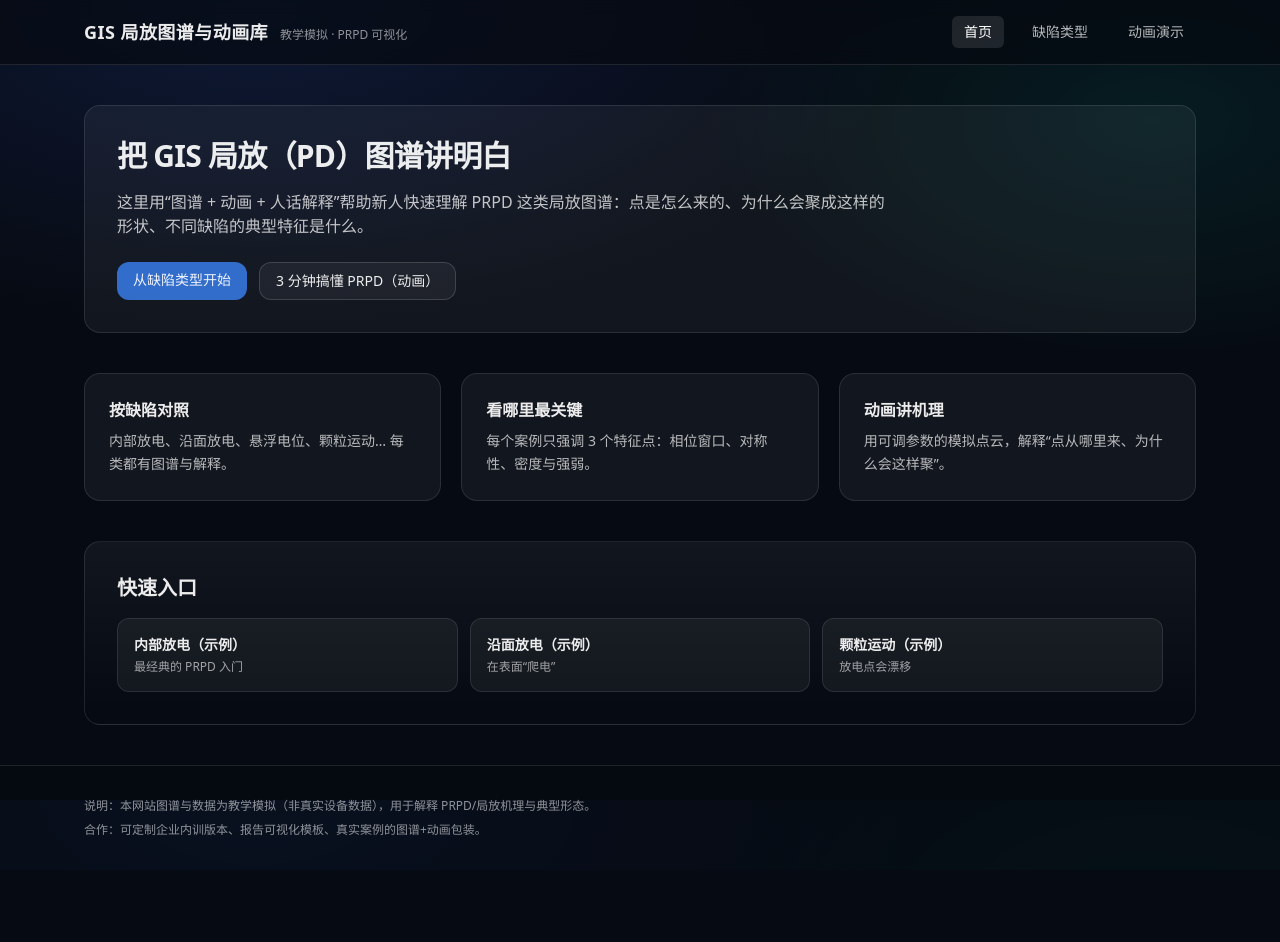
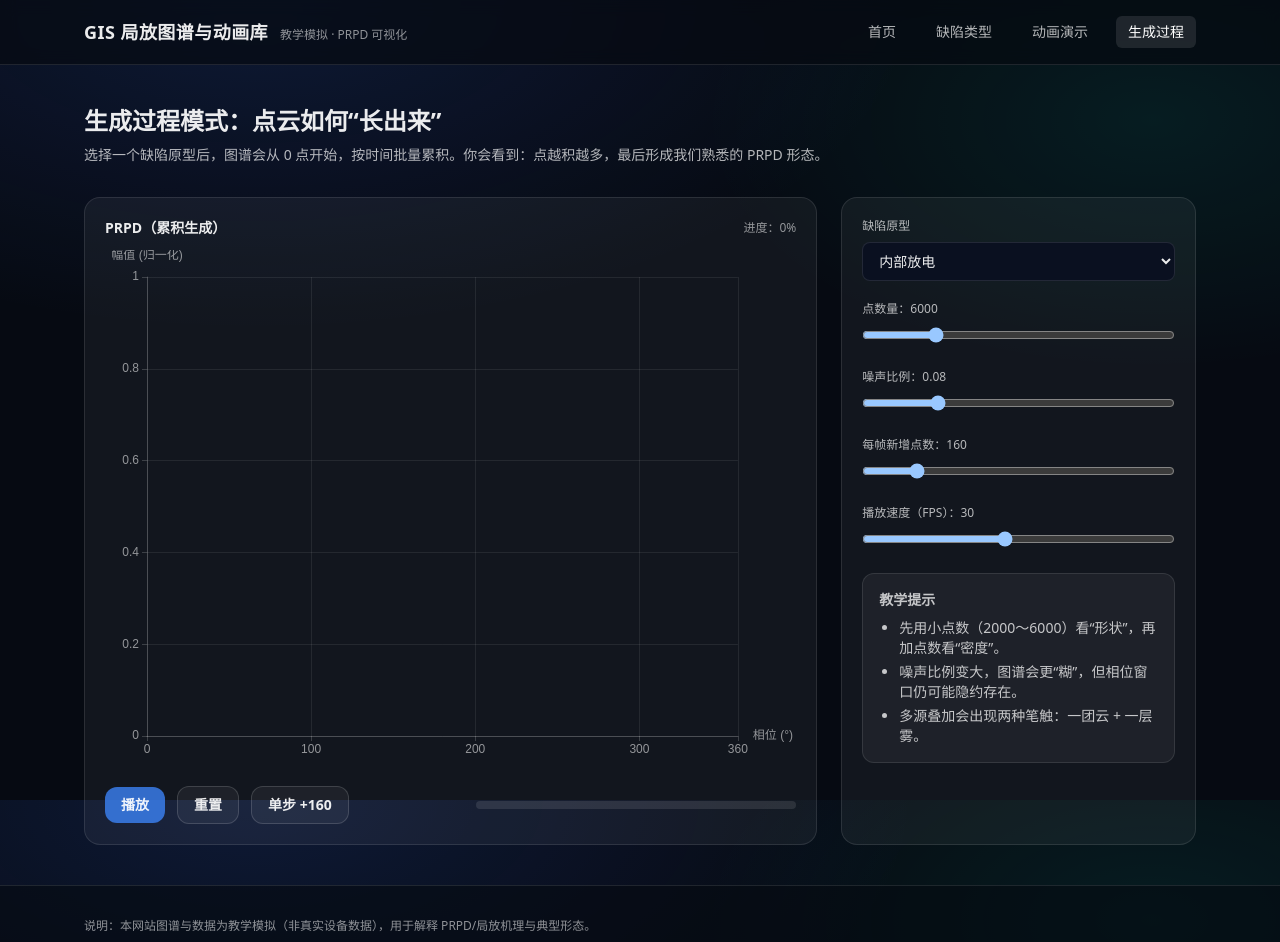
Before and after one commit to yangyuqing15715165798/gis-pd-atlas, a React (Vite) app: page /build in a window 1280 px wide. Before the commit this address led to /. Shown: the top 942 px of the page. Before the commit the page ends 870 px from the top, so only its background shows below. Built offline with nearby package versions, Linux system fonts and the light colour scheme.

Commit message:
feat: PRPD build-mode (time accumulation) with play/pause

```diff
--- a/src/App.tsx
+++ b/src/App.tsx
@@ -4,6 +4,7 @@ import { HomePage } from './pages/HomePage'
 import { DefectsPage } from './pages/DefectsPage'
 import { CasePage } from './pages/CasePage'
 import { AnimationsPage } from './pages/AnimationsPage'
+import { BuildModePage } from './pages/BuildModePage'
 
 export default function App() {
   return (
@@ -13,6 +14,7 @@ export default function App() {
         <Route path="/defects" element={<DefectsPage />} />
         <Route path="/case/:caseId" element={<CasePage />} />
         <Route path="/animations" element={<AnimationsPage />} />
+        <Route path="/build" element={<BuildModePage />} />
         <Route path="*" element={<Navigate to="/" replace />} />
       </Routes>
     </Layout>
--- /dev/null
+++ b/src/pages/BuildModePage.tsx
@@ -0,0 +1,157 @@
+import { useEffect, useMemo, useRef, useState } from 'react'
+import { PrpdChart } from '../viz/PrpdChart'
+import type { PrpdProfile } from '../viz/prpd'
+import { initStream, stepStream, type StreamState } from '../viz/prpdStream'
+
+export function BuildModePage() {
+  const [profile, setProfile] = useState<PrpdProfile>('internalVoid')
+  const [noise, setNoise] = useState(0.08)
+  const [n, setN] = useState(6000)
+  const [batch, setBatch] = useState(160)
+  const [fps, setFps] = useState(30)
+  const [playing, setPlaying] = useState(false)
+
+  const [state, setState] = useState<StreamState>(() => initStream({ seed: 42, profile, n, noise }))
+
+  useEffect(() => {
+    setState(initStream({ seed: 42, profile, n, noise }))
+    setPlaying(false)
+  }, [profile, n, noise])
+
+  const progress = useMemo(() => {
+    return state.all.length ? state.cursor / state.all.length : 0
+  }, [state])
+
+  const timer = useRef<number | null>(null)
+  useEffect(() => {
+    if (!playing) {
+      if (timer.current) window.clearInterval(timer.current)
+      timer.current = null
+      return
+    }
+
+    timer.current = window.setInterval(() => {
+      setState((s) => {
+        if (s.cursor >= s.all.length) return s
+        return stepStream(s, batch)
+      })
+    }, Math.max(10, Math.floor(1000 / fps)))
+
+    return () => {
+      if (timer.current) window.clearInterval(timer.current)
+      timer.current = null
+    }
+  }, [playing, batch, fps])
+
+  useEffect(() => {
+    if (state.cursor >= state.all.length && state.all.length > 0) {
+      setPlaying(false)
+    }
+  }, [state.cursor, state.all.length])
+
+  return (
+    <div className="space-y-8">
+      <div>
+        <h1 className="text-2xl font-semibold">生成过程模式：点云如何“长出来”</h1>
+        <p className="mt-2 max-w-3xl text-sm text-white/70">
+          选择一个缺陷原型后，图谱会从 0 点开始，按时间批量累积。你会看到：点越积越多，最后形成我们熟悉的 PRPD 形态。
+        </p>
+      </div>
+
+      <section className="grid gap-6 lg:grid-cols-3">
+        <div className="lg:col-span-2 rounded-2xl border border-white/10 bg-white/5 p-5">
+          <div className="flex flex-wrap items-center justify-between gap-3">
+            <div className="text-sm font-semibold">PRPD（累积生成）</div>
+            <div className="text-xs text-white/55">进度：{Math.round(progress * 100)}%</div>
+          </div>
+          <div className="mt-3 h-[520px]">
+            <PrpdChart points={state.shown} />
+          </div>
+
+          <div className="mt-4 flex flex-wrap items-center gap-3">
+            <button
+              className="rounded-xl bg-blue-500/80 px-4 py-2 text-sm font-semibold hover:bg-blue-500 disabled:opacity-50"
+              onClick={() => setPlaying((v) => !v)}
+              disabled={state.cursor >= state.all.length}
+            >
+              {playing ? '暂停' : '播放'}
+            </button>
+            <button
+              className="rounded-xl border border-white/15 bg-white/5 px-4 py-2 text-sm font-semibold hover:bg-white/10"
+              onClick={() => {
+                setPlaying(false)
+                setState(initStream({ seed: 42, profile, n, noise }))
+              }}
+            >
+              重置
+            </button>
+            <button
+              className="rounded-xl border border-white/15 bg-white/5 px-4 py-2 text-sm font-semibold hover:bg-white/10 disabled:opacity-50"
+              onClick={() => setState((s) => stepStream(s, batch))}
+              disabled={state.cursor >= state.all.length}
+            >
+              单步 +{batch}
+            </button>
+
+            <div className="ml-auto h-2 w-full max-w-[320px] overflow-hidden rounded-full bg-white/10">
+              <div className="h-full bg-emerald-300/70" style={{ width: `${progress * 100}%` }} />
+            </div>
+          </div>
+        </div>
+
+        <div className="space-y-5 rounded-2xl border border-white/10 bg-white/5 p-5">
+          <Control label="缺陷原型">
+            <select
+              value={profile}
+              onChange={(e) => setProfile(e.target.value as PrpdProfile)}
+              className="w-full rounded-lg border border-white/10 bg-ink-900 px-3 py-2 text-sm"
+            >
+              <option value="internalVoid">内部放电</option>
+              <option value="surface">沿面放电</option>
+              <option value="floating">悬浮电位</option>
+              <option value="particle">颗粒运动</option>
+              <option value="protrusion">尖端/毛刺</option>
+              <option value="intermittent">间歇性放电</option>
+              <option value="multiSource">多源叠加</option>
+              <option value="noise">噪声/干扰</option>
+            </select>
+          </Control>
+
+          <Control label={`点数量：${n}`}>
+            <input type="range" min={2000} max={20000} step={500} value={n} onChange={(e) => setN(Number(e.target.value))} className="w-full" />
+          </Control>
+
+          <Control label={`噪声比例：${noise.toFixed(2)}`}>
+            <input type="range" min={0} max={0.35} step={0.01} value={noise} onChange={(e) => setNoise(Number(e.target.value))} className="w-full" />
+          </Control>
+
+          <Control label={`每帧新增点数：${batch}`}>
+            <input type="range" min={40} max={800} step={20} value={batch} onChange={(e) => setBatch(Number(e.target.value))} className="w-full" />
+          </Control>
+
+          <Control label={`播放速度（FPS）：${fps}`}>
+            <input type="range" min={5} max={60} step={1} value={fps} onChange={(e) => setFps(Number(e.target.value))} className="w-full" />
+          </Control>
+
+          <div className="rounded-xl border border-white/10 bg-white/5 p-4 text-sm text-white/75">
+            <div className="font-semibold">教学提示</div>
+            <ul className="mt-2 list-disc space-y-1 pl-5 text-sm text-white/75">
+              <li>先用小点数（2000～6000）看“形状”，再加点数看“密度”。</li>
+              <li>噪声比例变大，图谱会更“糊”，但相位窗口仍可能隐约存在。</li>
+              <li>多源叠加会出现两种笔触：一团云 + 一层雾。</li>
+            </ul>
+          </div>
+        </div>
+      </section>
+    </div>
+  )
+}
+
+function Control({ label, children }: { label: string; children: React.ReactNode }) {
+  return (
+    <div>
+      <div className="mb-2 text-xs font-medium text-white/70">{label}</div>
+      {children}
+    </div>
+  )
+}
--- a/src/ui/Layout.tsx
+++ b/src/ui/Layout.tsx
@@ -14,6 +14,7 @@ export function Layout({ children }: { children: ReactNode }) {
             <TopNav to="/">首页</TopNav>
             <TopNav to="/defects">缺陷类型</TopNav>
             <TopNav to="/animations">动画演示</TopNav>
+            <TopNav to="/build">生成过程</TopNav>
           </nav>
         </div>
       </header>
--- /dev/null
+++ b/src/viz/prpdStream.ts
@@ -0,0 +1,19 @@
+import type { PrpdPoint, PrpdProfile } from './prpd'
+import { generatePrpdPoints } from './prpd'
+
+export type StreamState = {
+  all: PrpdPoint[]
+  shown: PrpdPoint[]
+  cursor: number
+}
+
+export function initStream(args: { seed: number; profile: PrpdProfile; n: number; noise: number }): StreamState {
+  const all = generatePrpdPoints({ seed: args.seed, profile: args.profile, n: args.n, noise: args.noise })
+  return { all, shown: [], cursor: 0 }
+}
+
+export function stepStream(state: StreamState, batch: number): StreamState {
+  const next = Math.min(state.all.length, state.cursor + batch)
+  const shown = state.all.slice(0, next)
+  return { ...state, shown, cursor: next }
+}
```
